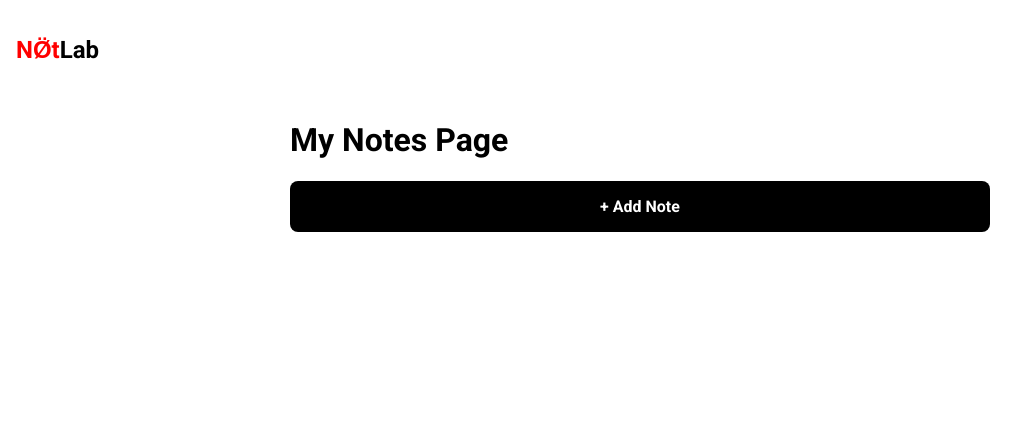
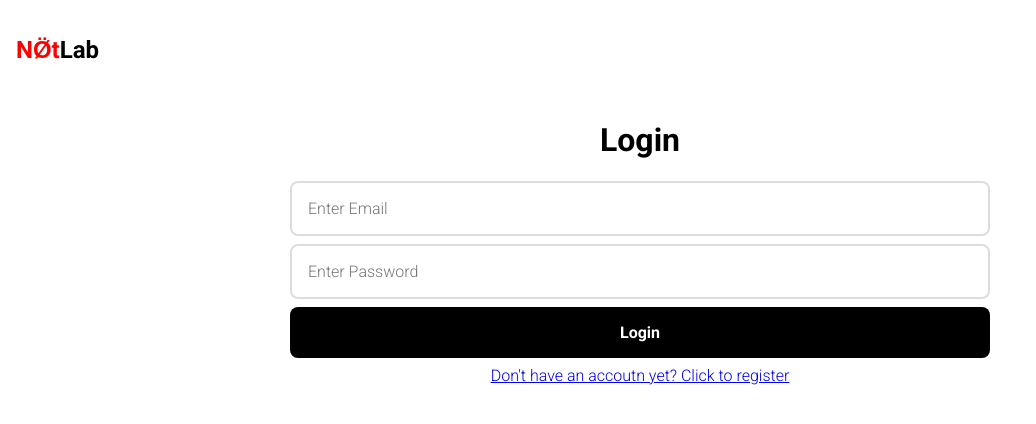
Before and after one commit to ghostman2311/todo-client, a React (Create React App) app: page /login in a window 1280 px wide. Before the commit this address led to /notes. Shown: the top 424 px of the page, without its empty margins (0-1036 px from the left). Built offline with nearby package versions, Linux system fonts and the light colour scheme; no server answers.

Commit message:
create a useUser hook implemented

```diff
--- a/src/components/Main/index.jsx
+++ b/src/components/Main/index.jsx
@@ -5,16 +5,20 @@ import { Navigation } from "../Navigation";
 import { Login } from "../../scenes/Login";
 import { Register } from "../../scenes/Register";
 import { ProtectedRoute } from "../ProtectedRoute";
+import { useUser } from "../../hooks/useUser";
 
 const Main = () => {
-  let canAccess = true;
+  const { user, userIsLoading } = useUser();
+
+  let isLoggedIn = !!user;
   return (
     <Router>
       <Navigation />
       <div className="content-container">
         <Switch>
           <ProtectedRoute
-            canAccess={canAccess}
+            isLoading={userIsLoading}
+            canAccess={isLoggedIn}
             redirectTo="/login"
             path="/notes"
             exact
@@ -22,21 +26,24 @@ const Main = () => {
             <NotesPage />
           </ProtectedRoute>
           <ProtectedRoute
-            canAccess={canAccess}
+            isLoading={userIsLoading}
+            canAccess={isLoggedIn}
             redirectTo={"/login"}
             path="/notes/:notesId"
           >
             <NotesDetails />
           </ProtectedRoute>
           <ProtectedRoute
-            canAccess={!canAccess}
+            isLoading={userIsLoading}
+            canAccess={!isLoggedIn}
             redirectTo="/notes"
             path="/login"
           >
             <Login />
           </ProtectedRoute>
           <ProtectedRoute
-            canAccess={!canAccess}
+            isLoading={userIsLoading}
+            canAccess={!isLoggedIn}
             redirectTo="/notes"
             path="/register"
           >
--- /dev/null
+++ b/src/hooks/useUser.js
@@ -0,0 +1,20 @@
+import React from "react";
+import { getAuth, onAuthStateChanged } from "firebase/auth";
+
+const useUser = () => {
+  const [userIsLoading, setUserIsLoading] = React.useState(true);
+  const [user, setUser] = React.useState(null);
+
+  React.useEffect(() => {
+    const cancelSubscription = onAuthStateChanged(getAuth(), (user) => {
+      setUser(user);
+      setUserIsLoading(false);
+    });
+
+    return cancelSubscription;
+  });
+
+  return { user, userIsLoading };
+};
+
+export { useUser };
--- a/src/providers/NotesProviders.js
+++ b/src/providers/NotesProviders.js
@@ -1,22 +1,12 @@
 import * as React from "react";
 import { NotesContext } from "../contexts/NotesContext";
 import axios from "axios";
-import { getAuth, onAuthStateChanged } from "firebase/auth";
+import { useUser } from "../hooks/useUser";
 
 const NotesProviders = ({ children }) => {
   const [notes, setNotes] = React.useState([]);
   const [status, setStatus] = React.useState("idle");
-  const [user, setUser] = React.useState(null);
-
-  React.useEffect(() => {
-    setStatus("pending");
-    const cancelSubscription = onAuthStateChanged(getAuth(), (user) => {
-      setUser(user);
-      setStatus("resolved");
-    });
-
-    return cancelSubscription;
-  }, []);
+  const { user } = useUser();
 
   React.useEffect(() => {
     const loadNotes = async () => {
```
